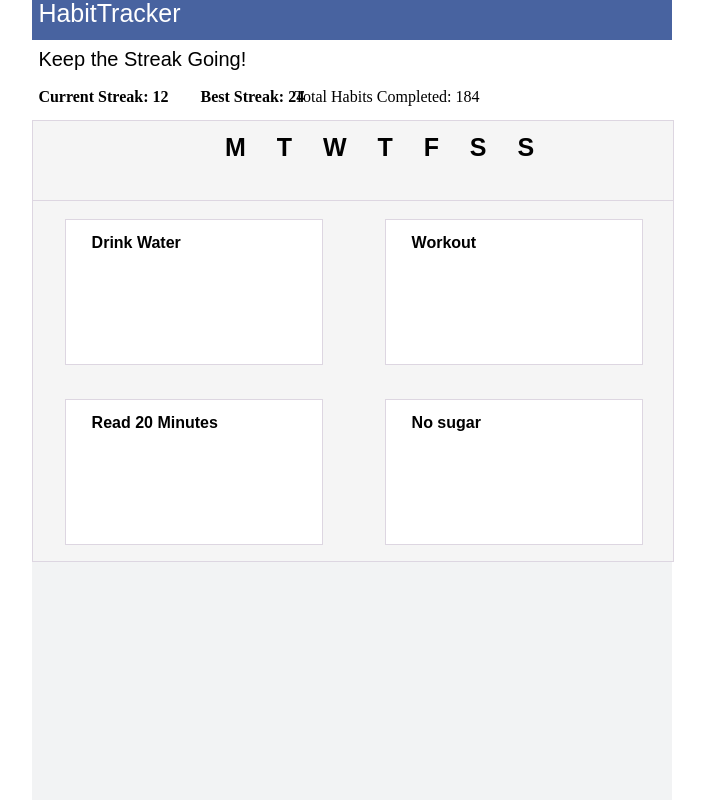
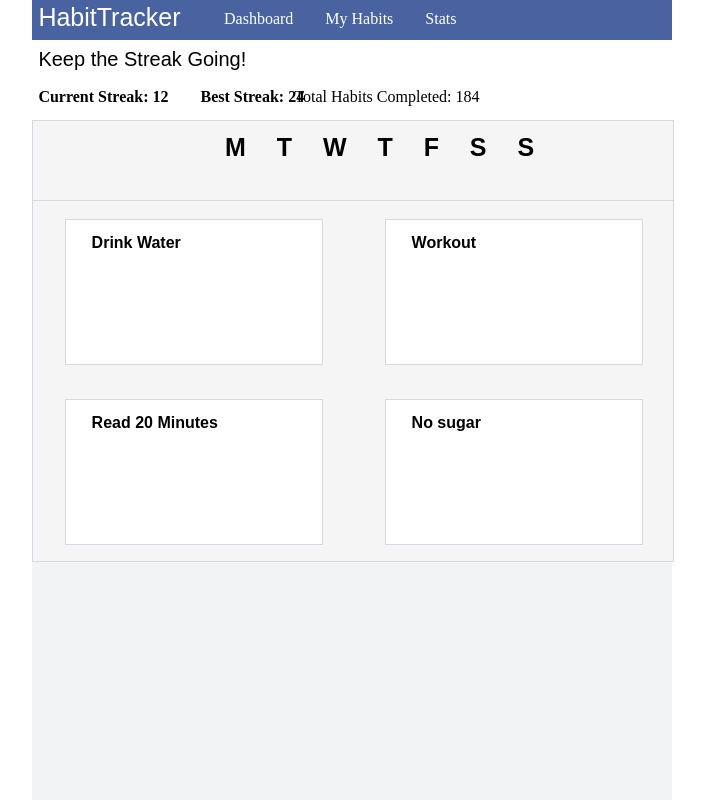
Before and after one commit to danya717/habit_tracker, a Django app: page / in a window 1280 px wide. Shown: the whole page, without its empty margins (288-993 px from the left). Run offline with Django 5.2, Linux system fonts and the light colour scheme.

Commit message:
added three paths to the top bar of the main page leading to new HTML pages

```diff
--- a/config/urls.py
+++ b/config/urls.py
@@ -16,9 +16,11 @@ Including another URLconf
 """
 from django.contrib import admin
 from django.urls import path
-from habit_tracker.views import habit_tracker
+from habit_tracker.views import habit_tracker, my_habits, top_bar_paths
 
 urlpatterns = [
     path('admin/', admin.site.urls),
-    path('', habit_tracker, name='habit_tracker')
+    path('', top_bar_paths, name='Dashboard'),
+    path('my_habits', top_bar_paths, name='My Habits'),
+    path('stats', top_bar_paths, name='Stats'),
 ]
--- a/habit_tracker/static/css/style.css
+++ b/habit_tracker/static/css/style.css
@@ -14,12 +14,31 @@
     position: absolute;
 }
 
+.top_bar_paths {
+    position: absolute;
+    display: flex;
+    gap: 5%;
+    width: 100%;
+    left: 30%;
+    top: 25%;
+}
+
+.top_bar_path {
+    color: white;
+    text-decoration: none;
+}
+
+.top_bar_path:hover {
+    text-decoration: underline;
+    underline-color: blue;
+}
+
 .main_page_title {
     color: white;
     font-family: sans-serif;
     font-size: 25px;
     position: absolute;
-    top: -65%;
+    top: -55%;
     left: 1%;
 }
 
--- a/habit_tracker/templates/base.html
+++ b/habit_tracker/templates/base.html
@@ -9,7 +9,13 @@
     <div class="main_page">
         <div class="top_bar">
             <p class="main_page_title">HabitTracker</p>
+            <div class="top_bar_paths">
+                {% for path in paths %}
+                    <a class="top_bar_path" href="{% url path %}">{{ path }}</a>
+                {% endfor %}
             </div>
+        </div>
+        {% block unnecessary %}
             <div class="streak_bar">
                 <p class="streak_title">Keep the Streak Going!</p>
                 <div class="streak_text_row">
@@ -43,6 +49,7 @@
                     <b class="tasks_title">No sugar</b>
                 </div>
             </div>
+        {% endblock %}
     </div>
 </body>
 </html>
--- /dev/null
+++ b/habit_tracker/templates/my_habits.html
@@ -0,0 +1,4 @@
+{% extends 'base.html' %}
+
+{% block unnecessary %}
+{% endblock %}
--- /dev/null
+++ b/habit_tracker/templates/stats.html
@@ -0,0 +1,4 @@
+{% extends 'base.html' %}
+
+{% block unnecessary %}
+{% endblock %}
--- a/habit_tracker/views.py
+++ b/habit_tracker/views.py
@@ -2,3 +2,15 @@ from django.shortcuts import render
 
 def habit_tracker(request):
     return render(request, 'habit_tracker.html')
+
+def my_habits(request):
+    return render(request, 'my_habits.html')
+
+def top_bar_paths(request):
+    path = request.path
+    path = path.replace('/', '')
+    if path == '':
+        path = 'habit_tracker'
+    paths = ['Dashboard', 'My Habits', 'Stats']
+    context = {'paths' : paths}
+    return render(request, f'{path}.html', context=context)
```
Lines whose indentation alone changed are shown as unchanged.
